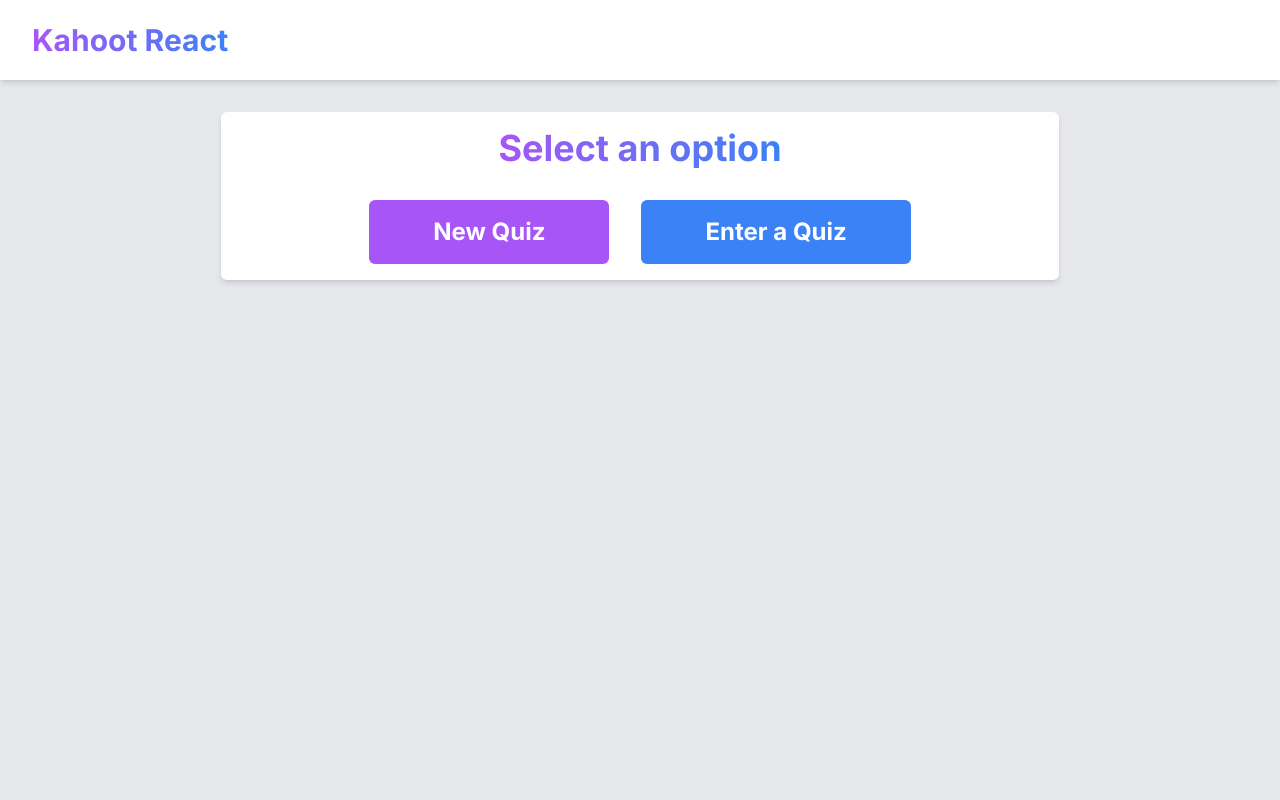
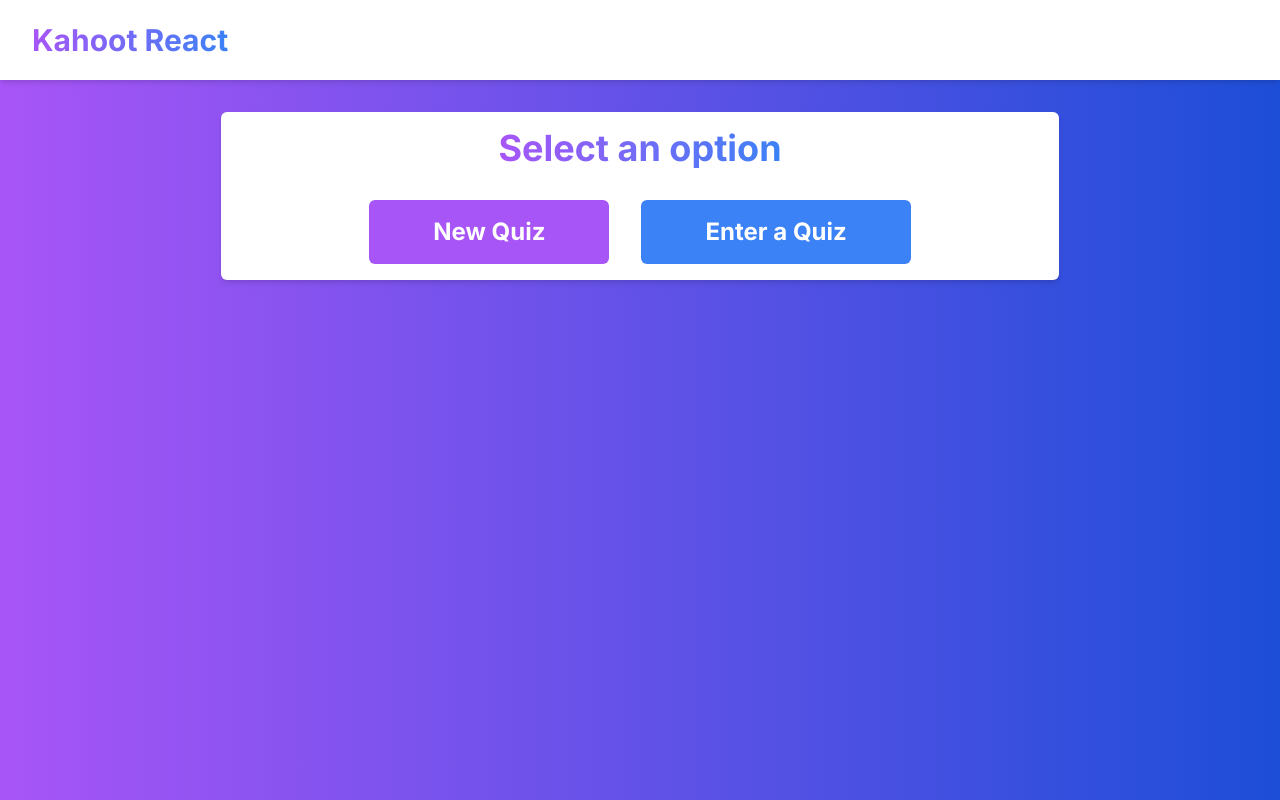
Before and after one commit to Lu1z-Gust4v0/Kahoot-React, a Next.js app: page / in a window 1280 px wide. Built offline with nearby package versions, Linux system fonts and the light colour scheme.

Commit message:
styles: change background color

```diff
--- a/src/app/page.tsx
+++ b/src/app/page.tsx
@@ -27,7 +27,7 @@
   };
 
   return (
-    <div className="grid grid-cols-12 h-screen w-full bg-gray-200">
+    <div className="grid grid-cols-12 h-screen w-full bg-gradient">
       <nav className="flex items-center bg-white h-20 col-span-full px-8 shadow-md">
         <h1 className="text-3xl font-bold text-gradient">Kahoot React</h1>
       </nav>
--- a/src/app/quiz/edit/page.tsx
+++ b/src/app/quiz/edit/page.tsx
@@ -2,7 +2,7 @@
 
 export default function EditQuiz() {
   return (
-    <main className="grid grid-cols-12 h-screen w-full bg-gray-200">
+    <main className="grid grid-cols-12 h-screen w-full bg-gradient">
       <QuizEditor />
     </main>
   );
--- a/src/styles/globals.css
+++ b/src/styles/globals.css
@@ -3,6 +3,10 @@
 @tailwind utilities;
 
 @layer components {
+  .bg-gradient {
+    @apply bg-gradient-to-r from-purple-500 to-blue-700;
+  }
+
   .text-gradient {
     @apply bg-gradient-to-r from-purple-500 to-blue-500 bg-clip-text text-transparent;
   }
```
